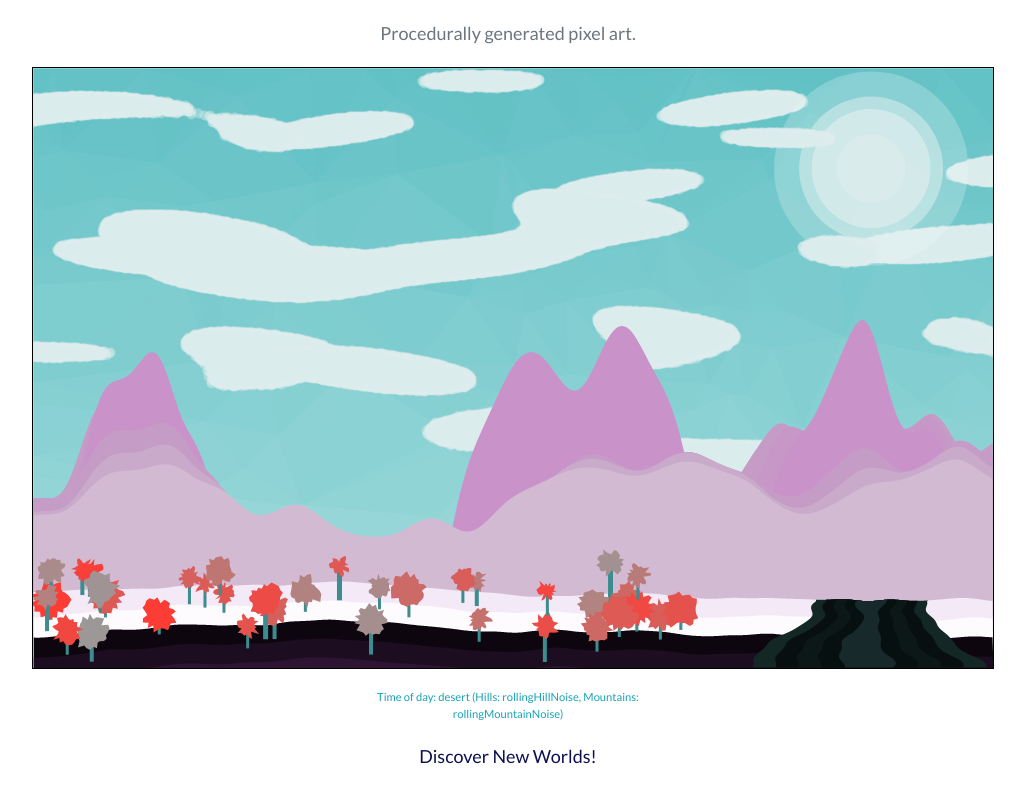
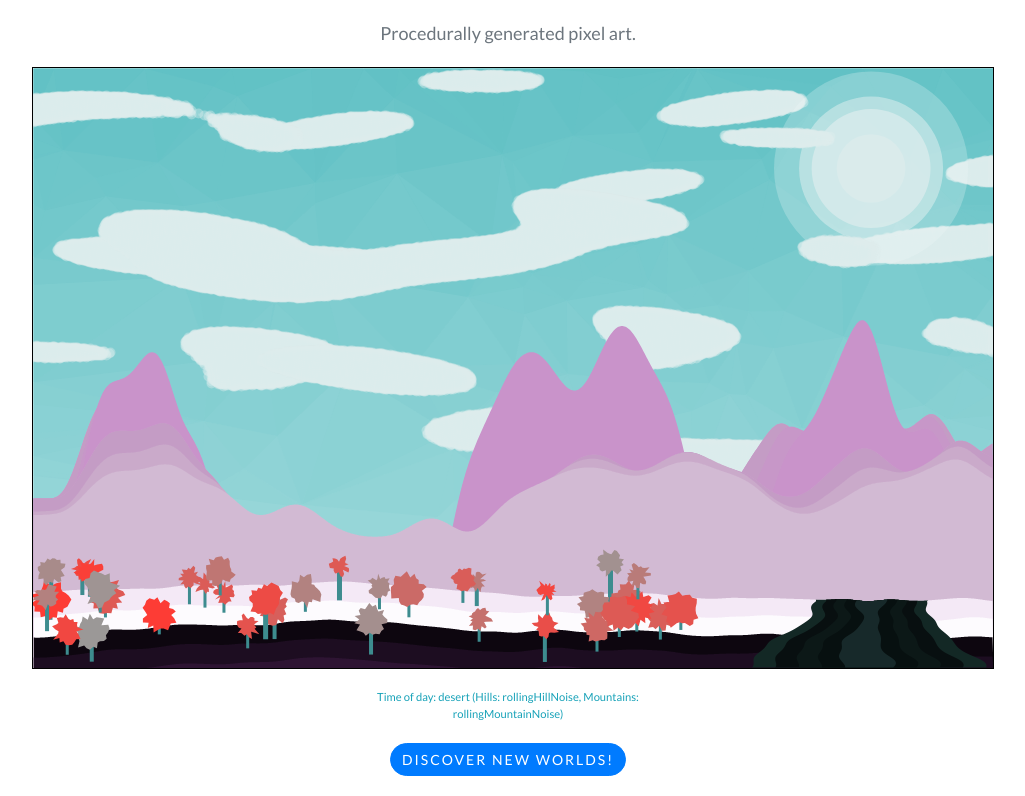
Before and after one commit to bhudiaxyz/procedural-art, a website: page index.html in a window 1280 px wide. Shown: the part 76-872 px from the top of the page, without its empty margins (132-1157 px from the left). Drawn offline with nearby package versions, Linux system fonts and the light colour scheme.

Commit message:
Use Bootstrap button class

```diff
--- a/index.html
+++ b/index.html
@@ -55,7 +55,7 @@
     <div class="col-xl controls text-center">
       <br/>
       <p id="info" class="text-info small"></p>
-      <p><a href="javascript:window.location.reload(true)" id="discovernew">Discover New Worlds!</a></p>
+      <p><a class="btn btn-primary" href="javascript:window.location.reload(true)" id="discovernew">Discover New Worlds!</a></p>
     </div>
     <div class="col-sm">
     </div>
--- a/package.json
+++ b/package.json
@@ -22,7 +22,11 @@
     "generated",
     "computer"
   ],
-  "author": "Bhupendra Bhudia",
+  "author": {
+    "name": "Bhupendra Bhudia",
+    "email": "bhupendra@bhudia.xyz",
+    "url": "https://github.com/bhudiaxyz"
+  },
   "license": "MIT",
   "bugs": {
     "url": "https://github.com/bhudiaxyz/procedural-art/issues"
```
